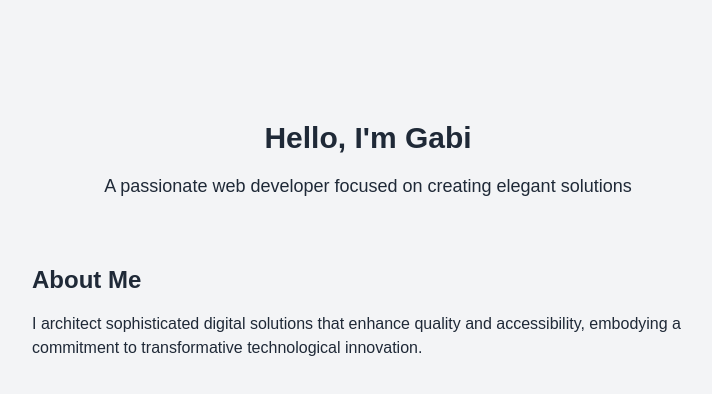
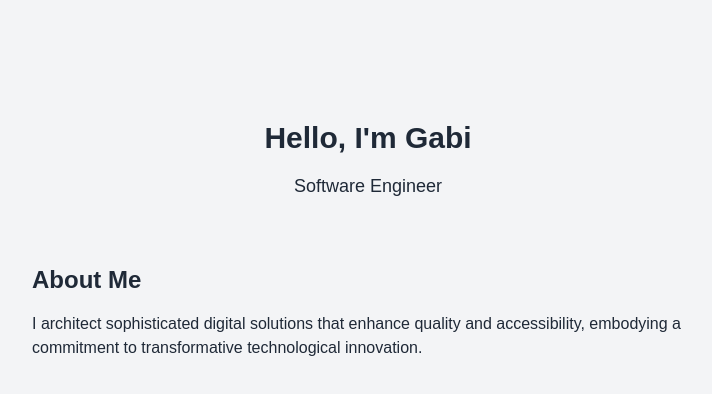
Before and after one commit to suhanpark/suhanpark.github.io, a Next.js app: page / in a window 1280 px wide. Shown: the top 394 px of the page, without its empty margins (272-984 px from the left). Built offline with nearby package versions, Linux system fonts and the light colour scheme.

Commit message:
Update page.tsx

```diff
--- a/src/app/page.tsx
+++ b/src/app/page.tsx
@@ -6,9 +6,7 @@ export default function Home() {
       {/* Header Section */}
       <header className="flex flex-col items-center text-center gap-4 mb-16">
         <h1 className="text-3xl font-bold my-10 mb-0">Hello, I&apos;m Gabi</h1>
-        <p className="text-lg font-light">
-          A passionate web developer focused on creating elegant solutions
-        </p>
+        <p className="text-lg font-light">Software Engineer</p>
       </header>
 
       {/* About Section */}
```
